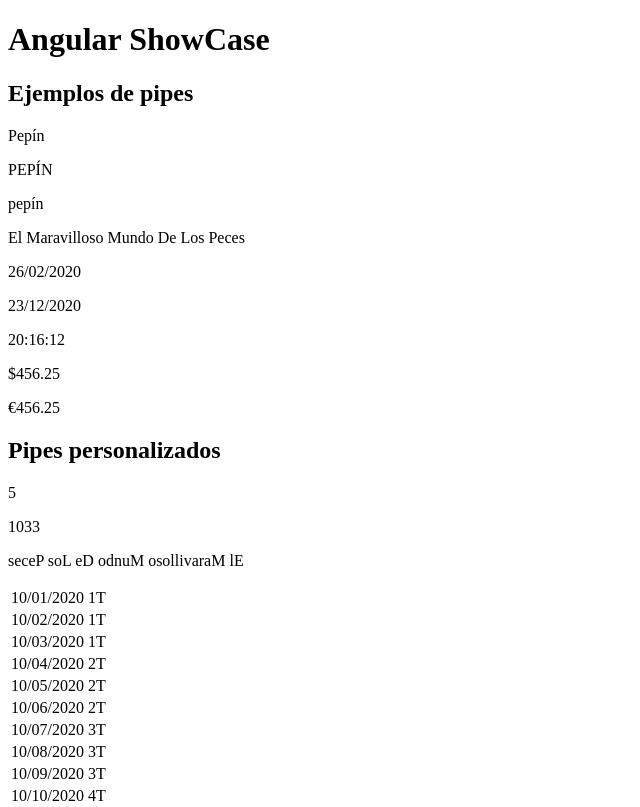
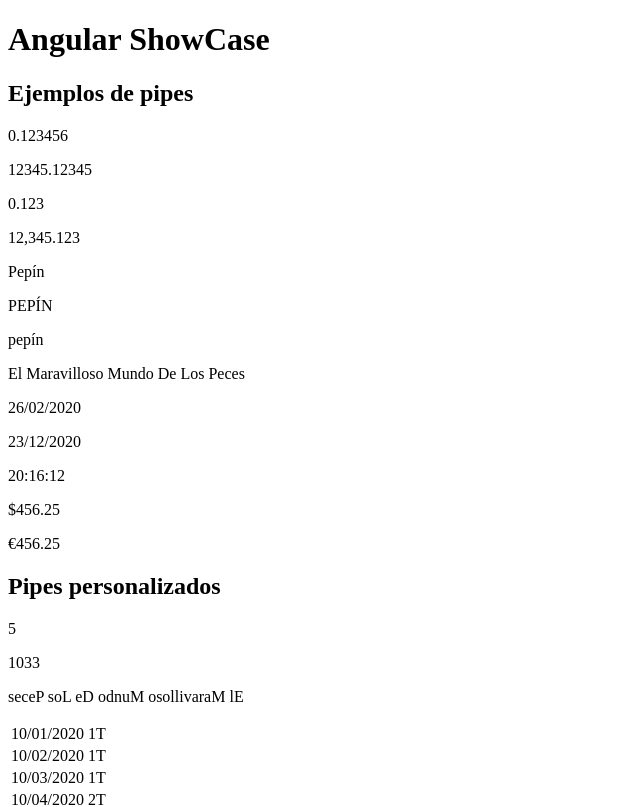
Before and after one commit to MiguelAngelAltes/angularshowcase, an Angular app: page / in a window 1280 px wide. Shown: the top 807 px of the page, without its empty margins (0-640 px from the left). Built offline with nearby package versions, Linux system fonts and the light colour scheme.

Commit message:
mas variables...

```diff
--- a/src/app/components/pipe-showcase/pipe-showcase.component.html
+++ b/src/app/components/pipe-showcase/pipe-showcase.component.html
@@ -1,4 +1,10 @@
 <h2>Ejemplos de pipes</h2>
+
+<p>{{num1}}</p>
+<p>{{num2}}</p>
+<p>{{num1 | number:'0.3-3'}}</p>
+<p>{{num2 | number:'0.3-3'}}</p>
+
 <p>{{nombre}}</p>
 <p>{{nombre | uppercase}}</p>
 <p>{{nombre | lowercase}}</p>
--- a/src/app/components/pipe-showcase/pipe-showcase.component.ts
+++ b/src/app/components/pipe-showcase/pipe-showcase.component.ts
@@ -31,6 +31,9 @@
   fecha_10:Date = new Date(2020,10,10);
   fecha_11:Date = new Date(2020,11,10);
 
+  num1 = 0.123456;
+  num2 = 12345.12345;
+
 
 
 }
```
